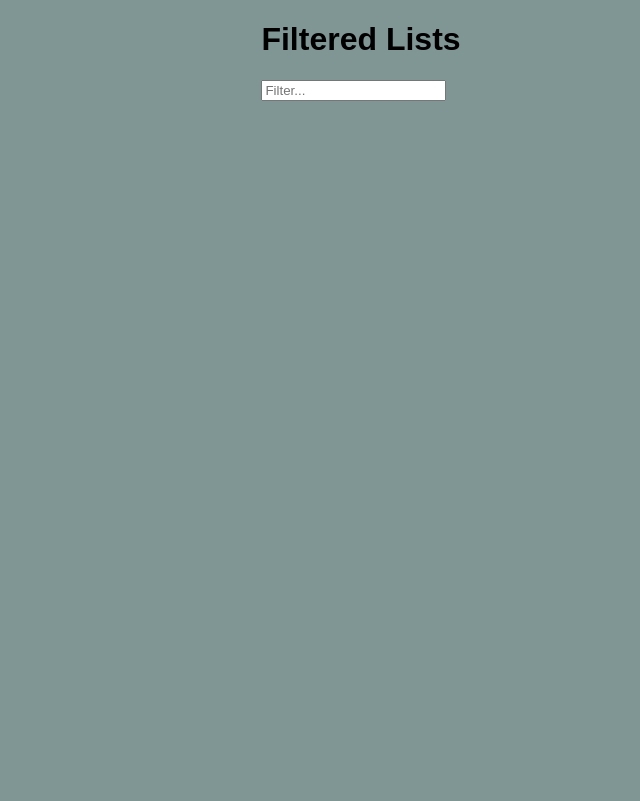
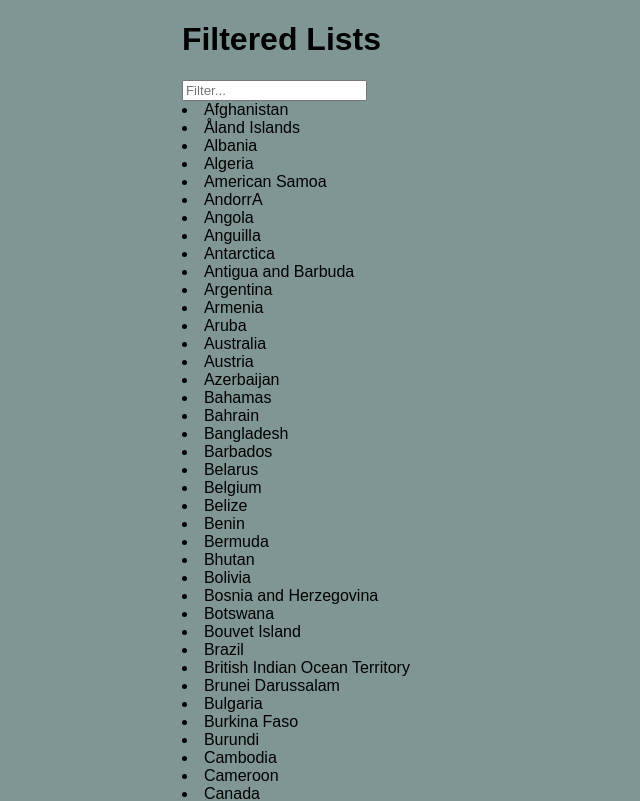
Before and after one commit to kalipsobznuni/react-search-101, a React (Create React App) app: page / in a window 1280 px wide. Shown: the top 801 px of the page, without its empty margins (279-919 px from the left). Built offline with nearby package versions, Linux system fonts and the light colour scheme.

Commit message:
import and display countries

```diff
--- a/src/App.js
+++ b/src/App.js
@@ -3,16 +3,27 @@ import './App.css';
 
 class App extends Component {
   render() {
-    return (
+
+const {data} = this.props;
+
+const countriesList = data.map(name=>{
+  return(
+    <li>{name.name}</li>
+  )
+
+});
+
+
+  return (
       <div className="App">
         <div className='filtered'>
             <div>
             <h1> Filtered Lists </h1>
               <input type="text" className="search" placeholder="Filter...">
               </input>
-            </div>
-
-        </div>
+              {countriesList}
+              </div>
+          </div>
       </div>
     );
   }
--- a/src/index.js
+++ b/src/index.js
@@ -2,11 +2,11 @@ import React from 'react';
 import ReactDOM from 'react-dom';
 import App from './App';
 import './index.css';
-
-const countriesFile ='./countries.js'
+import data from './countries.js';
 
 
-ReactDOM.render(
-  <App />,
+
+ReactDOM.render (
+  <App data={data}/>,
   document.getElementById('root')
 );
```
